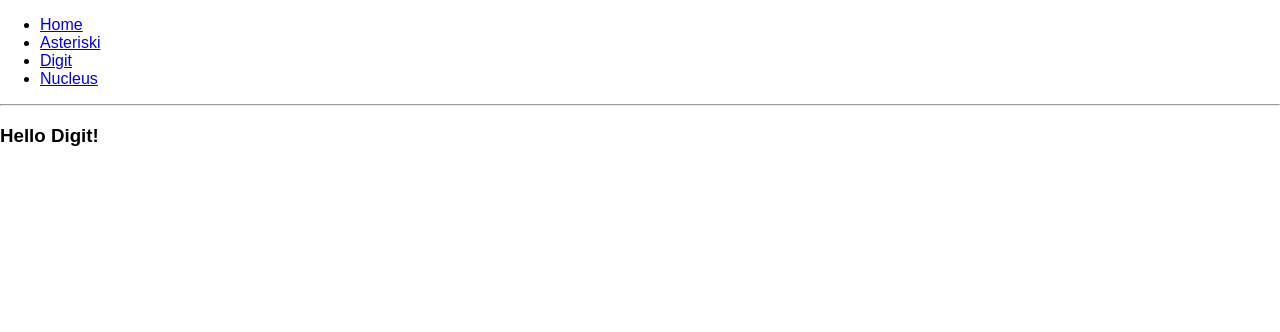
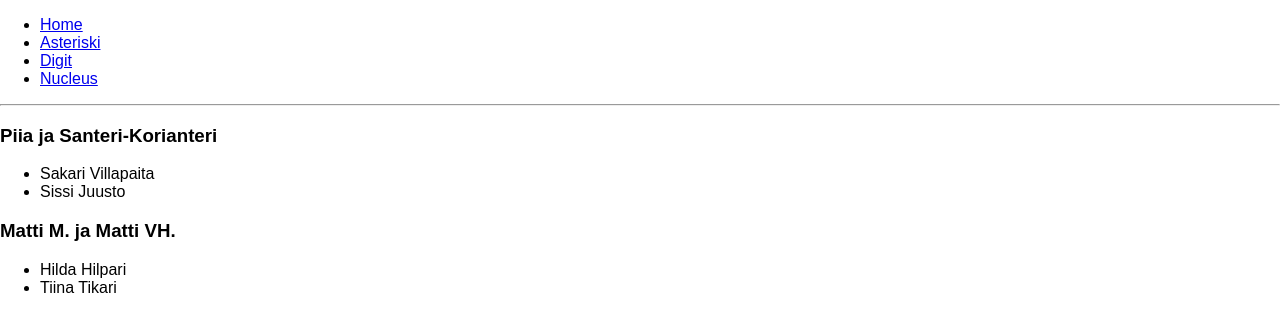
Before and after one commit to DigitKoodit/react-workshop, a React (Create React App) app: page /digit in a window 1280 px wide. Shown: the top 332 px of the page. Built offline with nearby package versions, Linux system fonts and the light colour scheme.

Commit message:
Component functionality.

```diff
--- a/src/components/CommentView.js
+++ b/src/components/CommentView.js
@@ -1,22 +1,50 @@
 import React, { Component } from 'react';
+import PropTypes from 'prop-types';
 
 class CommentView extends Component {
   constructor(props) {
     super(props);
 
     this.state = {
-
+      comment: ''
     }
   }
 
-  sendChronicle() {
+  onTextInput(event) {
+    const value = event.target.value;
+    this.setState({ comment: value })
+  }
 
+  sendComment() {
+    const { freshman, callback } = this.props;
+    const { comment } = this.state;
+
+    return new Promise((resolve, reject) => {
+      console.log(freshman, comment, callback);
+      resolve();
+    }).then(() => callback());
   }
 
   render() {
+    const { freshman } = this.props;
 
+    return (
+      <div>
+        <h3>{freshman.name} - {freshman.chronicles} kirjoitusta</h3>
+        <textarea
+          onChange={ (event) => this.onTextInput(event) }
+        />
+        <button onClick={ () => this.sendComment() }>
+          Tallenna kroniikka
+        </button>
+      </div>
+    );
   }
+}
 
+CommentView.propTypes = {
+  freshman: PropTypes.object.isRequired,
+  callback: PropTypes.func.isRequired,
 }
 
 export default CommentView;
--- a/src/components/DataWrapper.js
+++ b/src/components/DataWrapper.js
@@ -1,20 +1,5 @@
 import React, { Component } from 'react';
-
-const fakeData = [
-  {
-    tutors: "Piia ja Santeri-Korianteri",
-    students: [
-      {
-        name: "Sakari Villapaita",
-        chronicles: 5
-      },
-      {
-        name: "Sissi Juusto",
-        chronicles: 12
-      }
-    ]
-  }
-];
+import fetchData from '../core/api';
 
 class DataWrapper extends Component {
   constructor(props) {
@@ -34,18 +19,20 @@ class DataWrapper extends Component {
     if (route.dataLoader) {
       route.dataLoader();
 
-      setTimeout(() => {
-        this.setState({
-          loading: false,
-          data: fakeData
+      fetchData()
+        .then((freshmanData) => {
+          setTimeout(() => {
+            this.setState({
+              loading: false,
+              data: freshmanData
+            });
+          }, 1000);
         });
-      }, 5000);
     }
+
   }
 
   componentWillUnmount() {
-    const { route } = this.props;
-    console.log(`DataWrapper for ${route.guild} will unmount`);
     this.setState(null);
   }
 
--- a/src/components/GroupView.js
+++ b/src/components/GroupView.js
@@ -1,13 +1,27 @@
 import React from 'react';
+import PropTypes from 'prop-types';
 
 const GroupView = (props) => {
-  const { data, onClick } = props;
+  const { groupData, viewToggle } = props;
+  const { tutors, students } = groupData;
 
   return(
     <div>
-
+      <h3>{tutors}</h3>
+      <ul>
+        { students.map((student, i) =>
+        <li key={i}>
+          <a onClick={ () => viewToggle(student) }>{student.name}</a>
+        </li>,
+        ) }
+      </ul>
     </div>
   );
 }
 
+GroupView.propTypes = {
+  groupData: PropTypes.object.isRequired,
+  viewToggle: PropTypes.func.isRequired,
+};
+
 export default GroupView;
--- a/src/components/GuildView.js
+++ b/src/components/GuildView.js
@@ -1,24 +1,43 @@
 import React, { Component } from 'react';
+import CommentView from './CommentView';
+import GroupView from './GroupView';
 
 class GuildView extends Component {
   constructor(props) {
     super(props);
 
     this.state = {
-
+      selectedFreshman: null
     };
   }
 
-  componentWillMount() {
+  toggleSelectedFreshman(selection) {
+    const { selectedFreshman } = this.state;
 
-  }
+    if (selectedFreshman || !selection) {
+      return this.setState({ selectedFreshman: null });
+    }
 
-  componentWillUnmount() {
-
+    return this.setState({ selectedFreshman: selection });
   }
 
   render() {
-    return <span/>;
+    const { state, props } = this;
+    const { selectedFreshman } = state;
+    const { data } = props;
+
+    return selectedFreshman
+      ? <CommentView
+        freshman={selectedFreshman}
+        callback={ () => this.toggleSelectedFreshman() }
+      />
+      : data.map((group, i) =>
+        <GroupView
+          key={i}
+          groupData={group}
+          viewToggle={ selection => this.toggleSelectedFreshman(selection) }
+        />
+      );
   }
 }
 
--- /dev/null
+++ b/src/core/api.js
@@ -0,0 +1,34 @@
+const fakeData = [
+  {
+    tutors: "Piia ja Santeri-Korianteri",
+    students: [
+      {
+        name: "Sakari Villapaita",
+        chronicles: 5
+      },
+      {
+        name: "Sissi Juusto",
+        chronicles: 12
+      }
+    ]
+  },
+  {
+    tutors: "Matti M. ja Matti VH.",
+    students: [
+      {
+        name: "Hilda Hilpari",
+        chronicles: 7
+      },
+      {
+        name: "Tiina Tikari",
+        chronicles: 9
+      }
+    ]
+  }
+];
+
+export default function() {
+  return new Promise((resolve, reject) => {
+    resolve();
+  }).then(() => fakeData);
+}
--- a/src/core/router.js
+++ b/src/core/router.js
@@ -1,21 +1,11 @@
 import React from 'react'
-import PropTypes from 'prop-types';
 import {
   BrowserRouter as Router,
   Link,
   Route
 } from 'react-router-dom'
 import DataWrapper from '../components/DataWrapper';
-
-const GuildView = ({ guild }) => <h3>Hello {guild}!</h3>;
-
-GuildView.defaultProps = {
-  guild: 'Everyone'
-};
-
-GuildView.propTypes = {
-  guild: PropTypes.string
-};
+import GuildView from '../components/GuildView';
 
 const Home = () =>
   <div>
```
